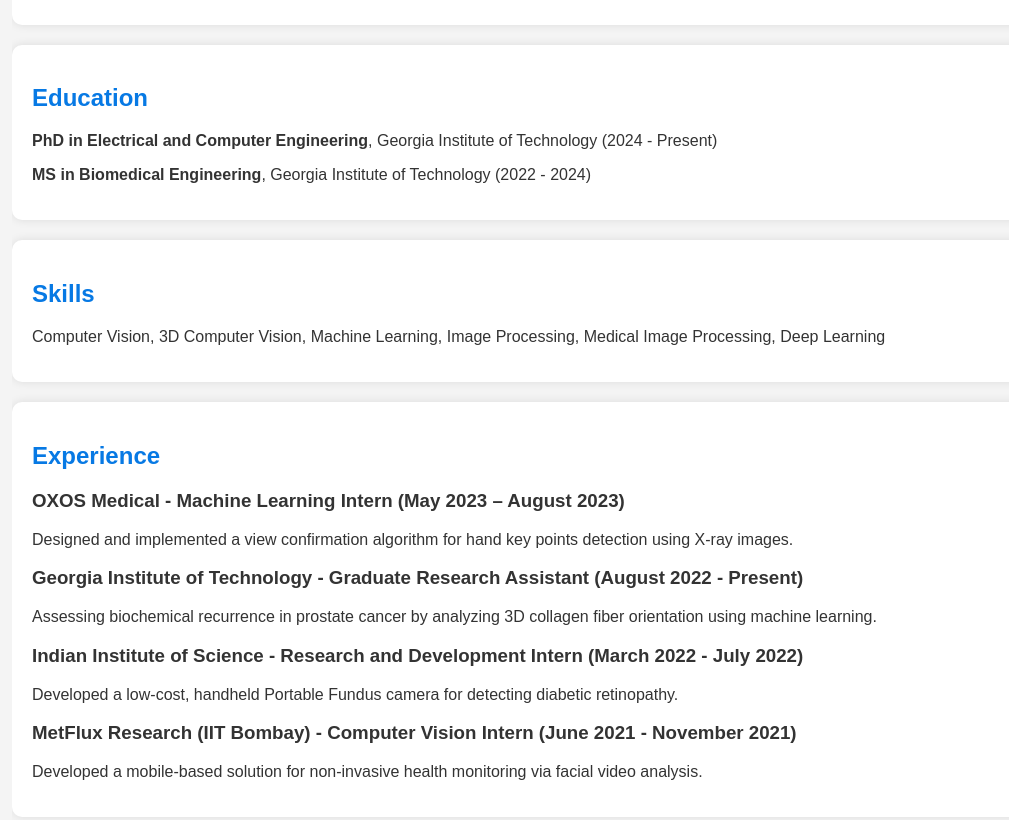
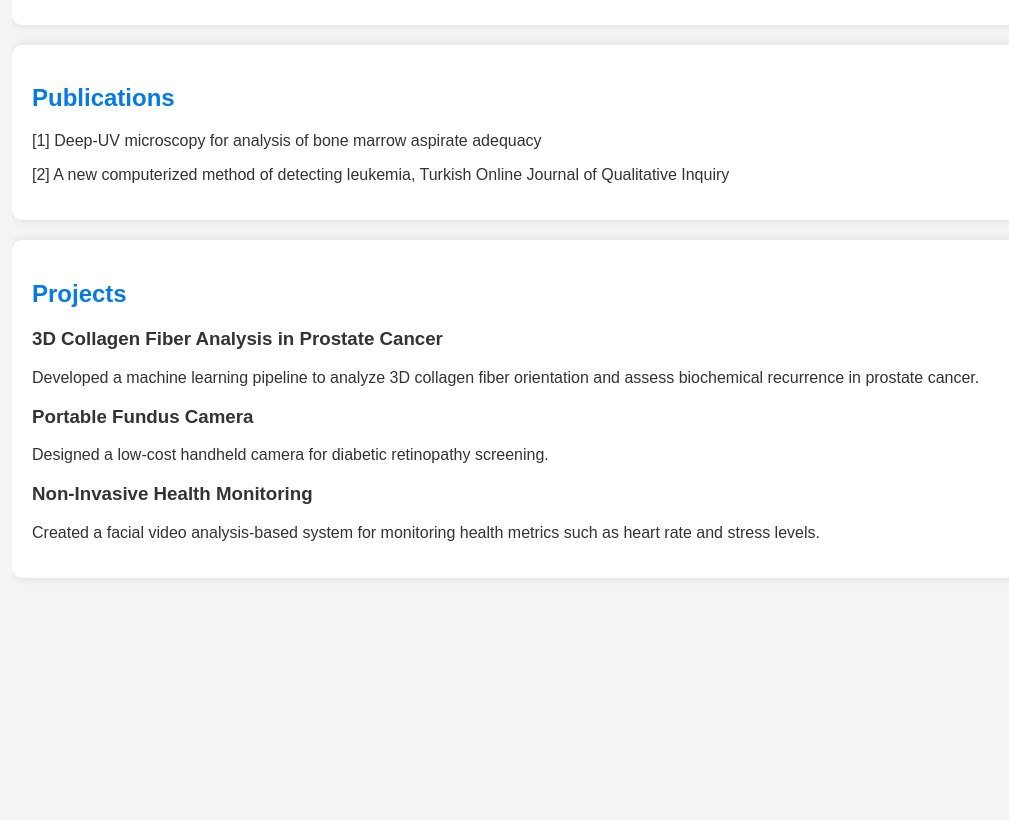
Before and after one commit to ajay-rajaraman-s/ajay-rajaraman-s.github.io, a plain HTML site: page index.html in a window 1280 px wide. Shown: the part 660-1480 px from the top of the page, without its empty margins (116-1125 px from the left). After the commit the page ends 1258 px from the top, so only its background shows below. Drawn offline with Linux system fonts and the light colour scheme.

Commit message:
Update index.html

```diff
--- a/index.html
+++ b/index.html
@@ -69,9 +69,6 @@
         <h1>Ajay Rajaraman Subramanian</h1>
         <nav class="nav">
             <a href="#about">About</a>
-            <a href="#education">Education</a>
-            <a href="#skills">Skills</a>
-            <a href="#experience">Experience</a>
             <a href="#publications">Publications</a>
             <a href="#projects">Projects</a>
         </nav>
@@ -85,32 +82,6 @@
         <div id="about" class="section">
             <h2>About Me</h2>
             <p>PhD candidate in Electrical and Computer Engineering at Georgia Tech, specializing in 3D computer vision and medical image processing.</p>
-        </div>
-
-        <div id="education" class="section">
-            <h2>Education</h2>
-            <p><strong>PhD in Electrical and Computer Engineering</strong>, Georgia Institute of Technology (2024 - Present)</p>
-            <p><strong>MS in Biomedical Engineering</strong>, Georgia Institute of Technology (2022 - 2024)</p>
-        </div>
-
-        <div id="skills" class="section">
-            <h2>Skills</h2>
-            <p>Computer Vision, 3D Computer Vision, Machine Learning, Image Processing, Medical Image Processing, Deep Learning</p>
-        </div>
-
-        <div id="experience" class="section">
-            <h2>Experience</h2>
-            <h3>OXOS Medical - Machine Learning Intern (May 2023 – August 2023)</h3>
-            <p>Designed and implemented a view confirmation algorithm for hand key points detection using X-ray images.</p>
-
-            <h3>Georgia Institute of Technology - Graduate Research Assistant (August 2022 - Present)</h3>
-            <p>Assessing biochemical recurrence in prostate cancer by analyzing 3D collagen fiber orientation using machine learning.</p>
-
-            <h3>Indian Institute of Science - Research and Development Intern (March 2022 - July 2022)</h3>
-            <p>Developed a low-cost, handheld Portable Fundus camera for detecting diabetic retinopathy.</p>
-
-            <h3>MetFlux Research (IIT Bombay) - Computer Vision Intern (June 2021 - November 2021)</h3>
-            <p>Developed a mobile-based solution for non-invasive health monitoring via facial video analysis.</p>
         </div>
 
         <div id="publications" class="section">
```
